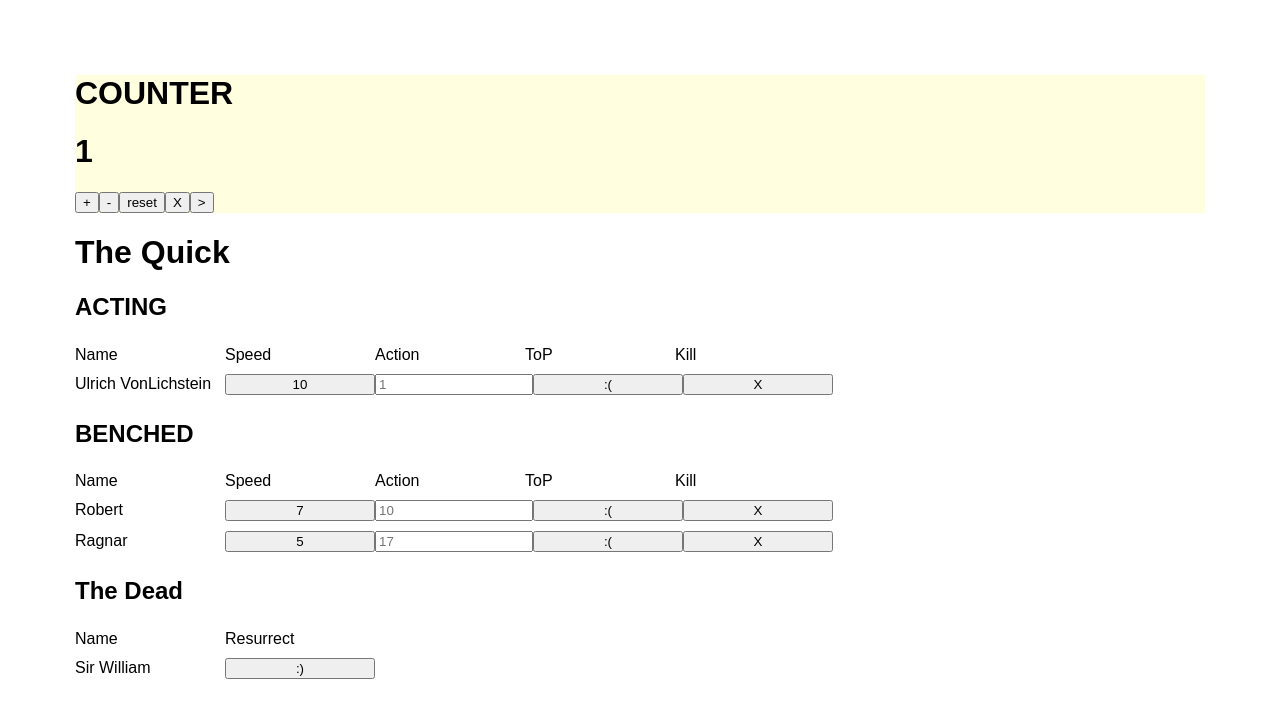
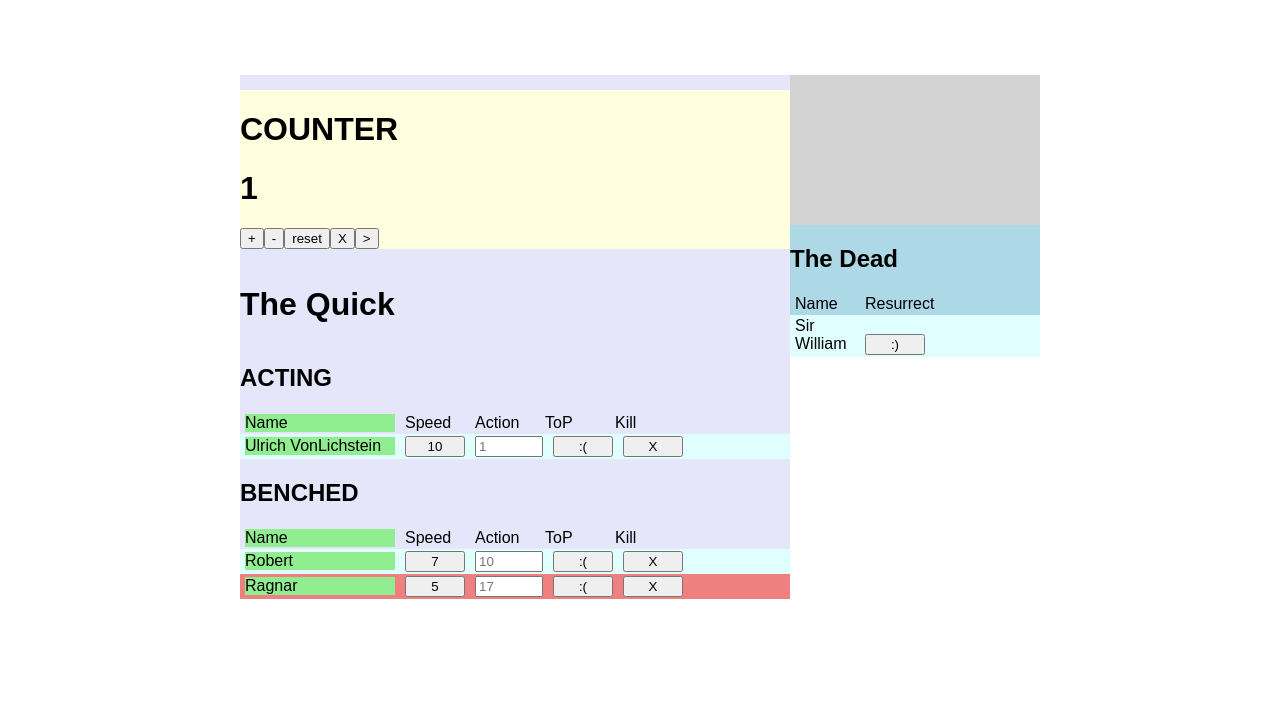
Before and after one commit to tpeschke/HM-Combat-Count-Hopefully-final-but-who-knows, a React (Create React App) app: page / in a window 1280 px wide. Shown: the top 718 px of the page. Built offline with nearby package versions, Linux system fonts and the light colour scheme.

Commit message:
finished ToP, working on AddNew

```diff
--- a/src/1G/2G/3G/Acting.js
+++ b/src/1G/2G/3G/Acting.js
@@ -44,7 +44,8 @@ export default class Acting extends Component {
         var fightersActive = this.props.active.map((d, i) => {
             return <div className='fighter' key={d.name + i + "acting"}>
 
-                <p key={d.name} className="input">{d.name}</p>
+                <p key={d.name} className="input"id="inputName">
+                    {d.name}</p>
 
                 <button
                     onClick={_ => this.props.fighterSpeed(d)}
@@ -70,7 +71,7 @@ export default class Acting extends Component {
             <div>
                 <h2>ACTING</h2>
                 <div>
-                    <p className="input"> Name</p>
+                    <p className="input" id="inputName"> Name</p>
                     <p className="input"> Speed</p>
                     <p className="input"> Action</p>
                     <p className="input"> ToP</p>
--- a/src/1G/2G/3G/Benched.js
+++ b/src/1G/2G/3G/Benched.js
@@ -10,6 +10,7 @@ export default class Benched extends Component {
             open: false,
             fighterCell: {}
         }
+        this.topStyle = this.topStyle.bind(this)
     }
 
     onOpenModal = () => {
@@ -32,15 +33,27 @@ export default class Benched extends Component {
         this.setState( { fighterCell: d } )
     }
 
+    topStyle(d){
+        var divStyle = {}
+        if (d.top === true) {
+            divStyle = {background: 'lightcoral'}
+        }else{
+            divStyle = {}
+        }
+        return divStyle
+    }
 
     render() {
 
         const { open } = this.state;
 
         var fightersBenched = this.props.benched.map((d, i) => {
-            return <div key={d.name + i + "benched"} className='fighter'>
 
-                <p className="input">
+            let divStyle = this.topStyle(d)
+
+            return <div key={d.name + i + "benched"} className='fighter' style={divStyle}>
+
+                <p className="input" id="inputName">
                     {d.name}</p>
 
                 <button className="input"
@@ -66,7 +79,7 @@ export default class Benched extends Component {
             <div>
                 <h2>BENCHED</h2>
                 <div>
-                    <p className="input"> Name</p>
+                    <p className="input" id="inputName"> Name</p>
                     <p className="input"> Speed</p>
                     <p className="input"> Action</p>
                     <p className="input"> ToP</p>
--- a/src/1G/2G/AddNew.js
+++ b/src/1G/2G/AddNew.js
@@ -0,0 +1,13 @@
+import React, { Component } from 'react';
+
+
+export default class AddNew extends Component {
+
+    render() {
+        return (
+            <div className="addNew">
+
+            </div>
+        )
+    }
+}
--- a/src/1G/2G/MainBody.js
+++ b/src/1G/2G/MainBody.js
@@ -4,6 +4,8 @@ import Acting from "./3G/Acting";
 import Benched from "./3G/Benched";
 import Graveyard from "./3G/Graveyard"
 import Counter from "./3G/Counter"
+
+import AddNew from "./AddNew"
 
 export default class MainBody extends Component {
     constructor(props) {
@@ -47,8 +49,10 @@ export default class MainBody extends Component {
         this.state.fighterTotal.forEach(val => {
             if (val.action > this.state.count) {
                 val.acting = false
+            } else {
+                val.acting = true
                 val.top = false
-            } else {val.acting = true}
+            }
         })
 
         var newBench = [];
@@ -158,13 +162,14 @@ export default class MainBody extends Component {
 
         return (
 
-            <div>
-                <Counter
-                    increaseSpeed={this.increaseSpeed}
-                    decreaseSpeed={this.decreaseSpeed}
-                    resetCount={this.resetCount}
-                    count={this.state.count} />
-                <div>
+            <div className="mainBody">
+                <div className="left">
+                    <Counter
+                        increaseSpeed={this.increaseSpeed}
+                        decreaseSpeed={this.decreaseSpeed}
+                        resetCount={this.resetCount}
+                        count={this.state.count} />
+
                     <h1>The Quick</h1>
                     <Acting
                         active={this.state.fighterActive}
@@ -180,10 +185,13 @@ export default class MainBody extends Component {
                         handleHoldAction={this.handleHoldAction}
                         matchAction={this.matchAction}
                         sort={this.sort} />
+                </div>
+
+                <div className="right">
+                    <AddNew />
                     <Graveyard
                         graveyard={this.state.graveyard}
                         resurrect={this.resurrect} />
-
                 </div>
             </div>
         )
--- a/src/App.css
+++ b/src/App.css
@@ -1,10 +1,35 @@
 body {
-    margin: 75px;
+    margin: 75px 0;
+}
+
+.mainBody {
+    display: flex;
+    align-items: flex-start;
+    justify-content: center;
+}
+
+.left {
+    background: lavender;
+    max-width: 35%;
+    min-width: 550px;
+    display: flex;
+    flex-direction: column;
+}
+
+.right {
+    background: lightblue;
+    display: flex;
+    flex-direction: column;
+    max-width: 35%;
+    min-width: 250px;
 }
 
 .input {
     display: inline-block;
-    min-width: 75px;
+    max-width: 60px;
+    margin: 5px 0;
+    min-width: 60px;
+    margin: 2px 5px;
 }
 
 .maindiv {
@@ -13,12 +38,23 @@ body {
 }
 
 .counter {
-    margin: 15px auto;
+    margin: 15px 0;
     background: lightyellow;
+    max-width: 35%;
+    min-width: 550px;
 }
 
-.input {
+.addNew {
+    width: 100%;
+    height: 150px;
+    background: lightgrey
+}
+
+#inputName {
+    background: lightgreen;
     min-width: 150px;
-    max-width: 150px;
-    margin: 5px 0;
 }
+
+.fighter {
+    background: lightcyan;
+}
```
